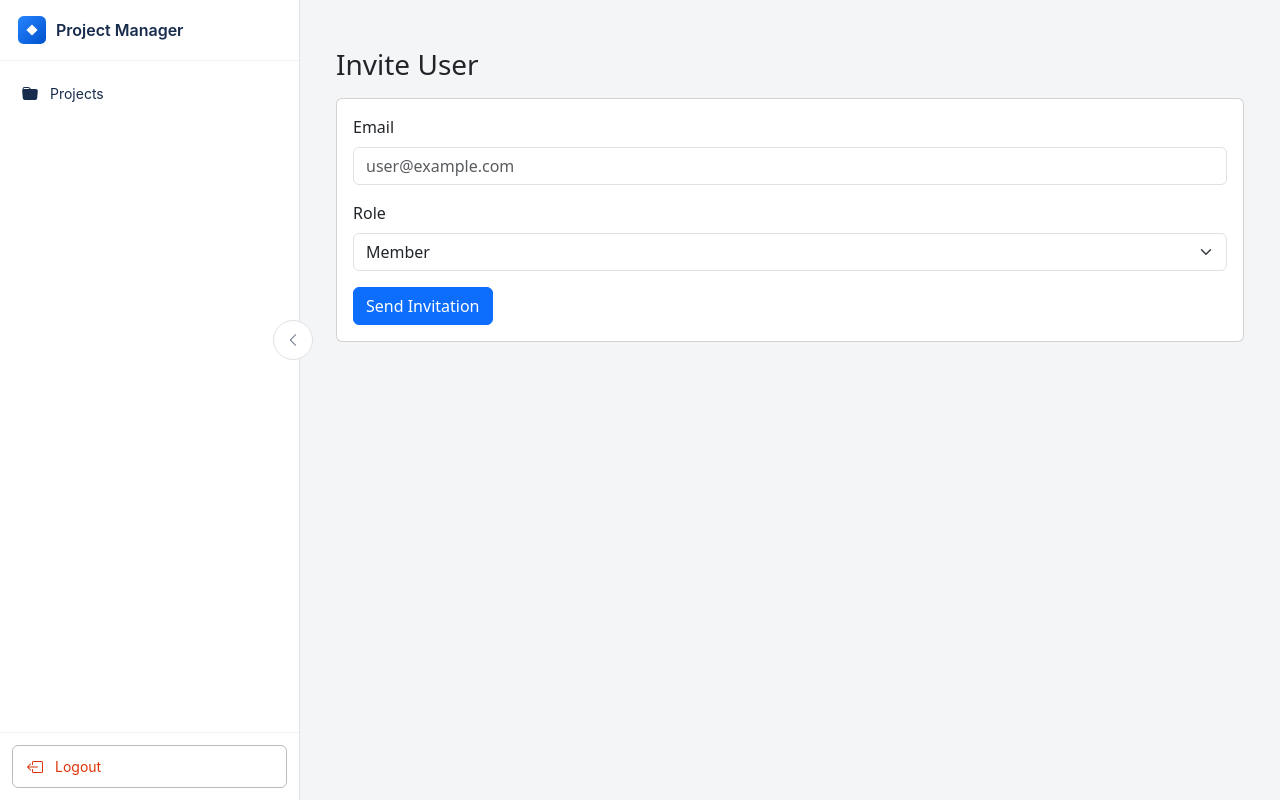
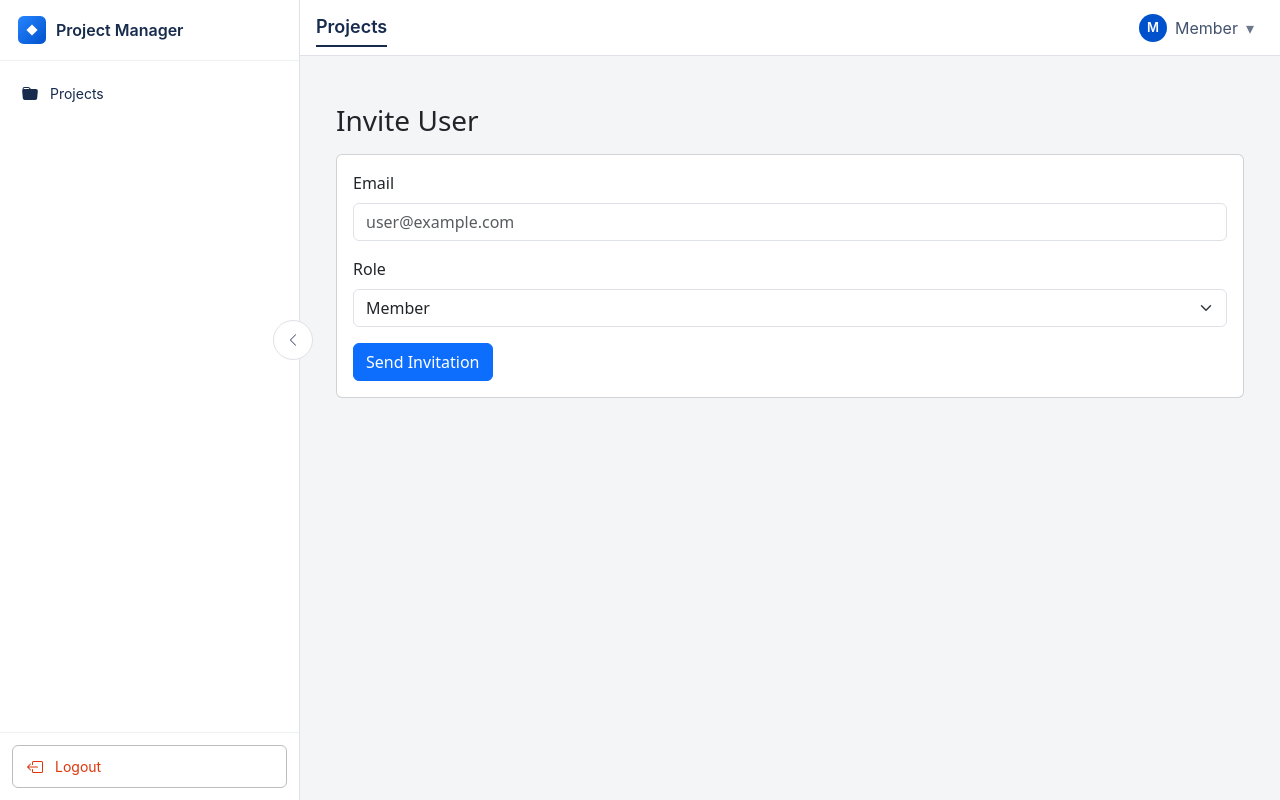
Before and after one commit to bipinnegi/multi-tenant-project-management-ui, an Angular app: page /invite in a window 1280 px wide. Built offline with nearby package versions, Linux system fonts and the light colour scheme; sample sign-in values are in the browser's storage.

Commit message:
created a better navbar

```diff
--- a/src/app/core/layout/navbar/navbar.css
+++ b/src/app/core/layout/navbar/navbar.css
@@ -0,0 +1,84 @@
+/* ===== Base Navbar ===== */
+.navbar {
+  height: 56px;
+  background-color: #ffffff;
+  border-bottom: 1px solid #DFE1E6;
+  padding: 0 16px;
+
+  display: flex;
+  align-items: center;
+
+  font-family: Inter, system-ui, -apple-system, BlinkMacSystemFont;
+}
+
+/* ===== Brand / Context ===== */
+.navbar-brand {
+  display: flex;
+  align-items: center;
+  gap: 8px;
+  border-bottom: 2px solid;
+  font-size: 18px;
+  font-weight: 600;
+  color: #172B4D;
+  text-decoration: none;
+}
+
+.navbar-brand:hover {
+  text-decoration: none;
+  color: #0052CC;
+}
+
+
+/* ===== Right Section ===== */
+.navbar-actions {
+  margin-left: auto;
+  display: flex;
+  align-items: center;
+  gap: 12px;
+}
+
+/* ===== User Menu ===== */
+.user-menu {
+  display: flex;
+  align-items: center;
+  gap: 8px;
+
+  cursor: pointer;
+  padding: 6px 10px;
+  border-radius: 6px;
+
+  transition: background-color 0.15s ease;
+}
+
+.user-menu:hover {
+  background-color: #F4F5F7;
+}
+
+/* Avatar circle */
+.user-avatar {
+  width: 28px;
+  height: 28px;
+  border-radius: 50%;
+
+  background-color: #0052CC;
+  color: #ffffff;
+
+  display: flex;
+  align-items: center;
+  justify-content: center;
+
+  font-size: 13px;
+  font-weight: 600;
+}
+
+/* Role label */
+.user-role {
+  font-size: 16px;
+  color: #42526E;
+}
+
+/* Chevron */
+.user-chevron {
+  font-size: 16px;
+  color: #6B778C;
+}
--- a/src/app/core/layout/navbar/navbar.html
+++ b/src/app/core/layout/navbar/navbar.html
@@ -1,20 +1,28 @@
 @if (isLoggedIn) {
-  <nav class="navbar navbar-dark bg-dark px-3">
+  <nav class="navbar">
+
+    <!-- Left: Context / Page title -->
 
     <a class="navbar-brand" routerLink="/projects">
-      Project Manager
+      Projects
     </a>
 
-    <div class="ms-auto">
-      @if (isOwner) {
-        <a class="btn btn-outline-light me-2" routerLink="/invite">
-          Invite User
-        </a>
-      }
+    <!-- Right: User actions -->
+    <div class="navbar-actions">
 
-      <button class="btn btn-danger btn-sm" (click)="logout()">
-        Logout
-      </button>
+      <!-- User info (avatar + role) -->
+      <div class="user-menu">
+        <div class="user-avatar">
+          {{ isOwner ? 'O' : 'M' }}
+        </div>
+
+        <span class="user-role">
+          {{ isOwner ? 'Owner' : 'Member' }}
+        </span>
+
+        <span class="user-chevron">▾</span>
+      </div>
+
     </div>
 
   </nav>
--- a/src/app/core/layout/navbar/navbar.ts
+++ b/src/app/core/layout/navbar/navbar.ts
@@ -1,41 +1,32 @@
-import { Component, OnInit } from '@angular/core';
+import { Component, OnInit, OnDestroy } from '@angular/core';
 import { AuthService } from '../../services/auth';
-import { Router, NavigationEnd, RouterModule } from '@angular/router';
+import { RouterModule } from '@angular/router';
+import { Subscription } from 'rxjs';
 
 @Component({
   selector: 'app-navbar',
   standalone: true,
   imports: [RouterModule],
-  templateUrl: './navbar.html'
-
+  templateUrl: './navbar.html',
+  styleUrls: ['./navbar.css']
 })
-export class NavbarComponent implements OnInit {
+export class NavbarComponent implements OnInit, OnDestroy {
 
   isOwner = false;
   isLoggedIn = false;
 
-  constructor(
-    private authService: AuthService,
-    private router: Router
-  ) {}
+  private sub!: Subscription;
+
+  constructor(private authService: AuthService) {}
 
   ngOnInit(): void {
-    // Run on every route change
-    this.router.events.subscribe(event => {
-      if (event instanceof NavigationEnd) {
-        this.updateAuthState();
-      }
+    this.sub = this.authService.role$.subscribe(role => {
+      this.isLoggedIn = !!role;
+      this.isOwner = role === 'Owner';
     });
   }
 
-  updateAuthState() {
-    const role = this.authService.getUserRole();
-    this.isLoggedIn = !!role;
-    this.isOwner = role === 'Owner';
-  }
-
-  logout() {
-    this.authService.logout();
-    this.updateAuthState();
+  ngOnDestroy(): void {
+    this.sub?.unsubscribe();
   }
 }
--- a/src/app/core/services/auth.ts
+++ b/src/app/core/services/auth.ts
@@ -3,31 +3,34 @@ import { Injectable } from '@angular/core';
 import { Router } from '@angular/router';
 import { BehaviorSubject } from 'rxjs';
 
-@Injectable({
-  providedIn: 'root',
-})
+@Injectable({ providedIn: 'root' })
 export class AuthService {
-  private apiUrl= 'https://localhost:7232/api/auth';
 
-private roleSubject = new BehaviorSubject<string | null>(this.getUserRole());
+  private apiUrl = 'https://localhost:7232/api/auth';
+
+  private roleSubject = new BehaviorSubject<string | null>(
+    localStorage.getItem('role')
+  );
+
   role$ = this.roleSubject.asObservable();
 
   constructor(
     private http: HttpClient,
     private router: Router
-  ){}
-  setAuthData(auth: {
-  token: string;
-  role: string;
-  tenantId: string;
-}) {
-  localStorage.setItem('token', auth.token);
-  localStorage.setItem('role', auth.role);
-  localStorage.setItem('tenantId', auth.tenantId);
+  ) {}
 
-  this.roleSubject.next(auth.role);
-}
+  setAuthData(auth: { token: string; role: string; tenantId: string }) {
+    localStorage.setItem('token', auth.token);
+    localStorage.setItem('role', auth.role);
+    localStorage.setItem('tenantId', auth.tenantId);
 
+    // 🔥 single source of truth
+    this.roleSubject.next(auth.role);
+  }
+
+  login(email: string, password: string) {
+    return this.http.post<any>(`${this.apiUrl}/login`, { email, password });
+  }
 
   registerOwner(data: {
     tenantName: string;
@@ -35,38 +38,24 @@ private roleSubject = new BehaviorSubject<string | null>(this.getUserRole());
     ownerEmail: string;
     password: string;
   }) {
-       return this.http.post<any>(
-         `${this.apiUrl}/register`,
-         data
-          );
+    return this.http.post<any>(`${this.apiUrl}/register`, data);
   }
 
-
-  login(email: string, password:string){
-    return this.http.post<any>(`${this.apiUrl}/login`,{email, password});
-  }
-
-  logout(){
-    localStorage.removeItem('token');
-    localStorage.removeItem('role');
-    localStorage.removeItem('tenantId');
+  logout() {
+    localStorage.clear();
     this.roleSubject.next(null);
     this.router.navigate(['/login']);
   }
 
-  getToken(): string | null{
-    return localStorage.getItem('token');
+  isLoggedIn(): boolean {
+    return !!this.roleSubject.value;
   }
 
-  isLoggedIn(): boolean{
-    return !!this.getToken();
+  getUserRole(): string | null {
+    return this.roleSubject.value;
   }
+  getToken(): string | null {
+  return localStorage.getItem('token');
+}
 
-  getUserRole(): string | null{
-    const token = localStorage.getItem('token');
-    if(!token) return null;
-
-    const payload = JSON.parse(atob(token.split('.')[1]));
-    return payload['http://schemas.microsoft.com/ws/2008/06/identity/claims/role']
-  }
 }
--- a/src/app/layout/sidebar/sidebar.html
+++ b/src/app/layout/sidebar/sidebar.html
@@ -8,7 +8,7 @@
     <button class="collapse-toggle" (click)="toggle()" aria-label="Toggle sidebar">
     @if (!isCollapsed) {
       <!-- chevron-left -->
-      <svg viewBox="0 0 16 16">
+      <svg viewBox="0 0 16 16" >
         <path fill-rule="evenodd"
           d="M11.354 1.646a.5.5 0 0 1 0 .708L5.707 8l5.647 5.646a.5.5 0 0 1-.708.708l-6-6a.5.5 0 0 1 0-.708l6-6a.5.5 0 0 1 .708 0z"/>
       </svg>
--- a/src/index.html
+++ b/src/index.html
@@ -5,7 +5,7 @@
   <title>MultiTenantProjectManagementUI</title>
   <base href="/">
   <meta name="viewport" content="width=device-width, initial-scale=1">
-  <link rel="icon" type="image/x-icon" href="favicon.ico">
+  <link rel="icon" type="image/x-icon" href="/branding/jira-logo.svg">
 </head>
 <body>
   <app-root></app-root>
```
